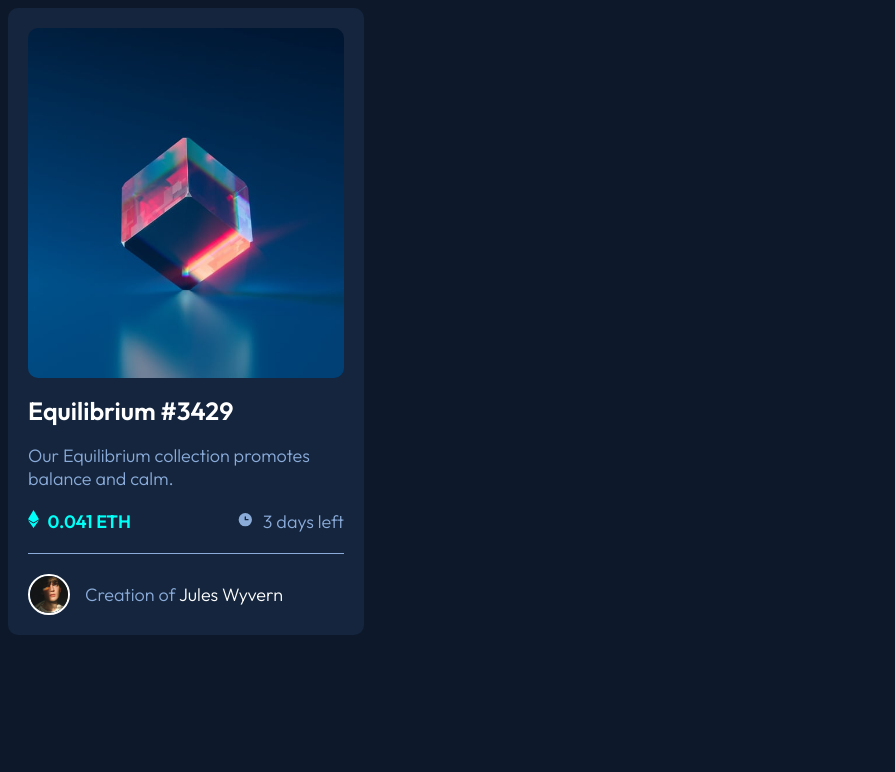
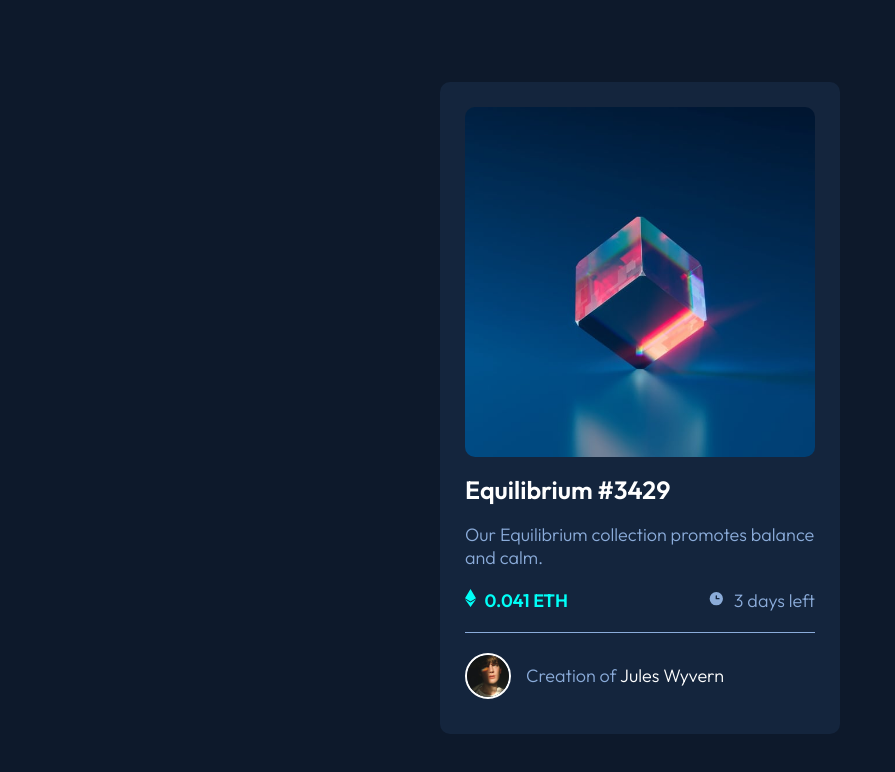
Before and after one commit to AdelaSch/nft-preview-card-component-main, a plain HTML site: page index.html in a window 1280 px wide. Shown: the whole page, without its empty margins (0-895 px from the left). Drawn offline with Linux system fonts and the light colour scheme.

Commit message:
Updates to body

```diff
--- a/style.css
+++ b/style.css
@@ -8,8 +8,12 @@
 }
 
 body {
+  height: 100vh;
   background-color: var(--primary-bg-color);
   font-family: "Outfit", sans-serif;
+  display: flex;
+  align-items: center;
+  justify-content: center;
 }
 
 h1 {
@@ -42,6 +46,17 @@ p.costs {
 }
 .credit {
   color: var(--secondary-color);
+}
+
+.main-container {
+  display: flex;
+  flex-direction: column;
+  width: 350px;
+  margin: 0 auto;
+  float: none;
+  padding: 25px;
+  border-radius: 10px;
+  background-color: var(--secondary-bg-color);
 }
 
 .card-image {
@@ -77,15 +92,6 @@ p.costs {
   cursor: pointer;
 }
 
-.main-container {
-  display: flex;
-  flex-direction: column;
-  width: 25%;
-  padding: 20px;
-  border-radius: 10px;
-  background-color: var(--secondary-bg-color);
-}
-
 .container-info {
   display: flex;
   flex-direction: row;
@@ -101,6 +107,7 @@ p.costs {
   align-items: center;
   border-top: 0.2px solid var(--primary-color);
   padding-top: 20px;
+  margin-bottom: 10px;
 }
 
 .image-avatar {
```
